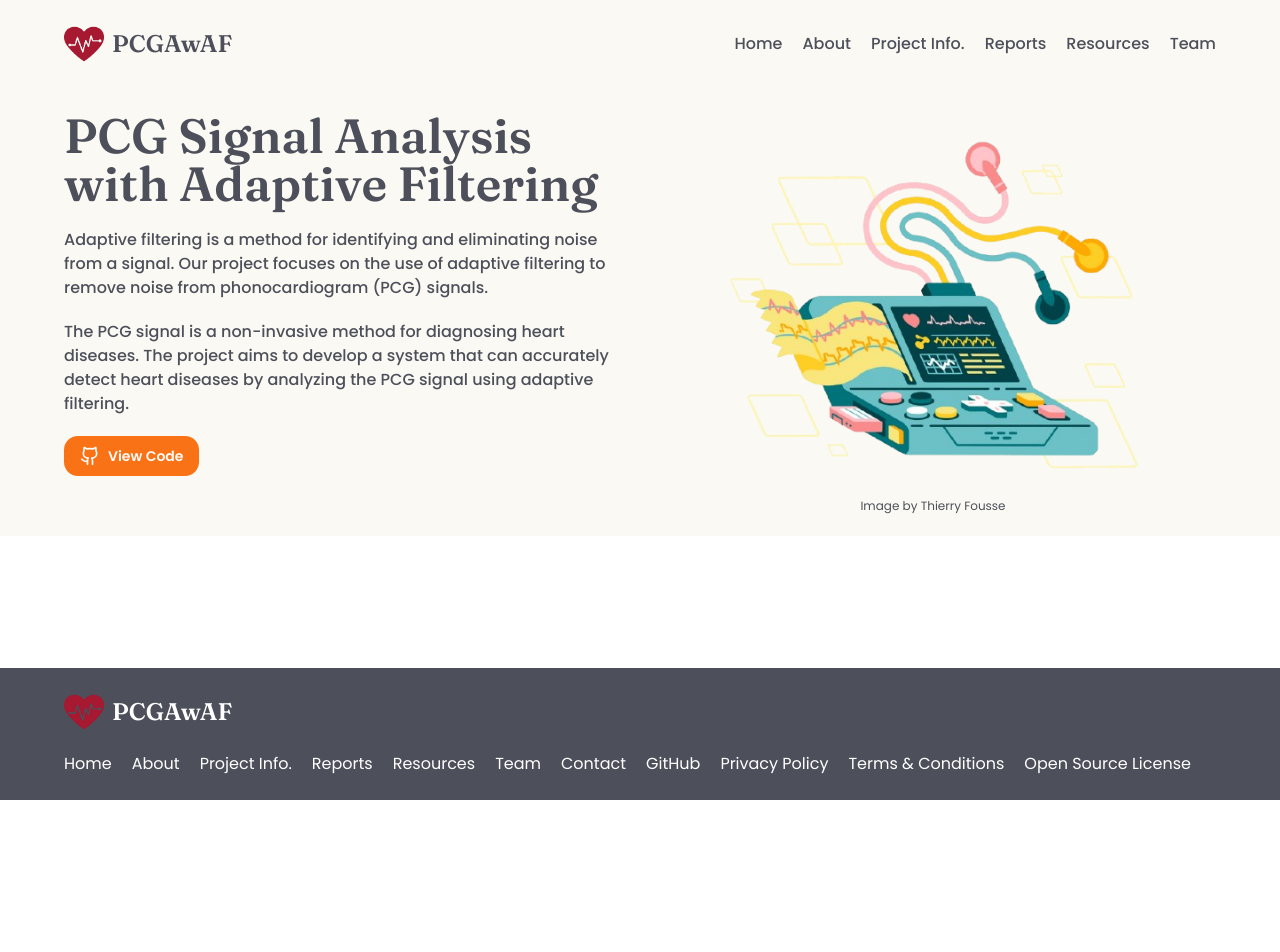
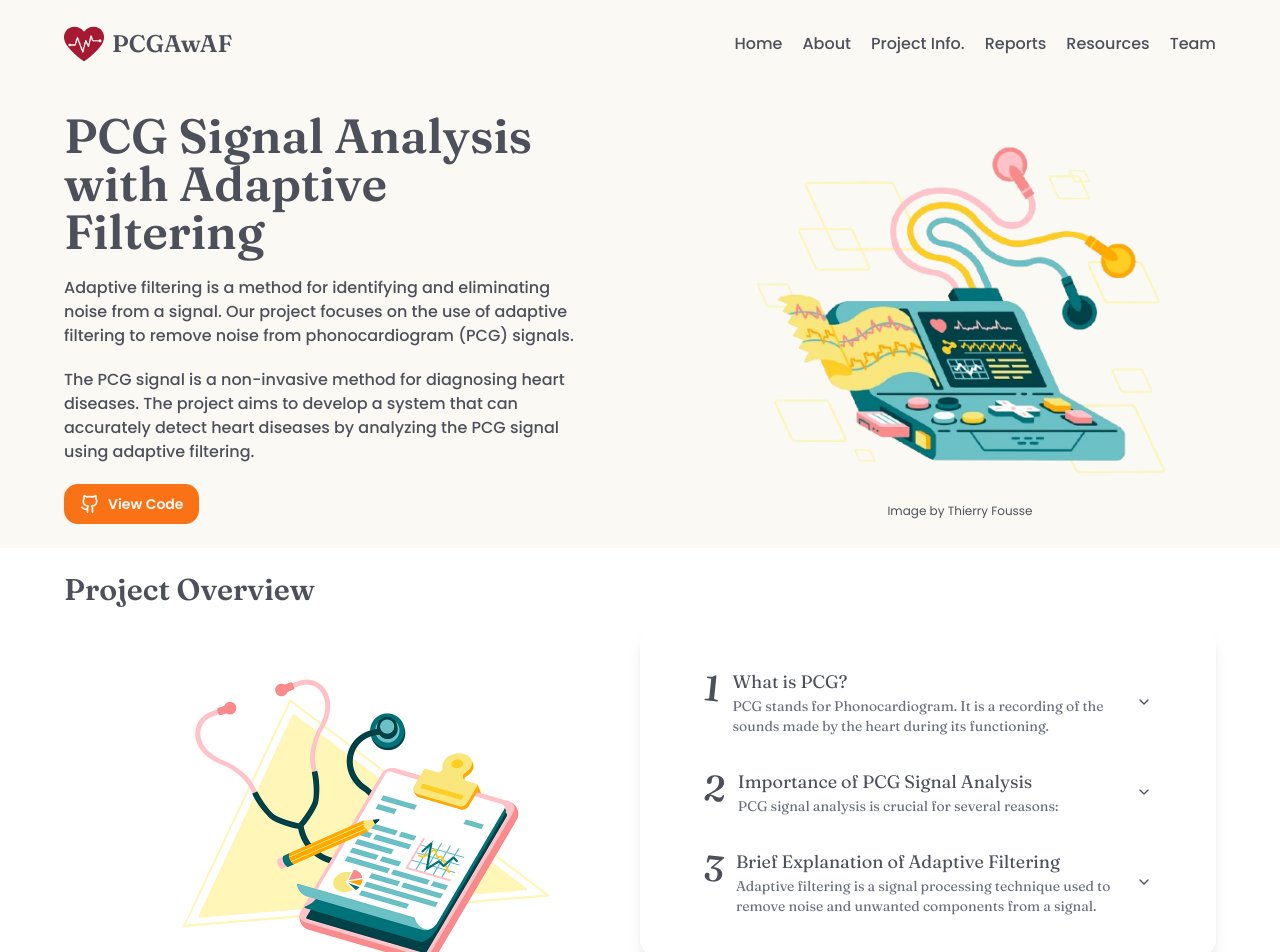
Before and after one commit to kunalkeshan/PCG-Signal-Analysis-With-Adaptive-Filtering, a Next.js app in the folder client/: page / in a window 1280 px wide. Shown: the top 952 px of the page. Before the commit the page ends 800 px from the top, so only its background shows below. Built offline with nearby package versions, Linux system fonts and the light colour scheme.

Commit message:
feat: added project overview section to home page
- closes #4

```diff
--- a/client/app/page.tsx
+++ b/client/app/page.tsx
@@ -1,10 +1,12 @@
-// Components
+// Dependencies
 import Hero from '@/components/home/hero';
+import ProjectOverview from '@/components/home/project-overview';
 
 export default function Home() {
 	return (
 		<main>
 			<Hero />
+			<ProjectOverview />
 		</main>
 	);
 }
--- a/client/components/attributed-image.tsx
+++ b/client/components/attributed-image.tsx
@@ -23,7 +23,7 @@ const AttributedImage: React.FC<Props> = ({
 	return (
 		<figure
 			className={cn(
-				'animate-float w-full h-full flex flex-col items-center justify-center',
+				'w-full h-full flex flex-col items-center justify-center',
 				figure?.className
 			)}
 		>
--- a/client/components/home/hero.tsx
+++ b/client/components/home/hero.tsx
@@ -15,9 +15,9 @@ const Hero = () => {
 	];
 
 	return (
-		<section className='bg-background w-full p-6 md:px-16'>
-			<div className='max-w-screen-xl mx-auto grid grid-cols-1 lg:grid-cols-2 gap-5'>
-				<div className='flex flex-col gap-5'>
+		<section className='bg-background w-full'>
+			<div className='max-w-screen-xl mx-auto grid grid-cols-1 lg:grid-cols-2'>
+				<div className='flex flex-col gap-5 p-6 md:px-16'>
 					<h1 className='font-heading text-5xl font-semibold'>
 						PCG Signal Analysis with Adaptive Filtering
 					</h1>
@@ -46,6 +46,7 @@ const Hero = () => {
 						alt: 'PCG Signal Analysis with Adaptive Filtering',
 						priority: true,
 					}}
+					figure={{ className: 'p-6 md:px-16 animate-float' }}
 				/>
 			</div>
 		</section>
--- /dev/null
+++ b/client/components/home/project-overview.tsx
@@ -0,0 +1,120 @@
+import React from 'react';
+
+import {
+	Accordion,
+	AccordionContent,
+	AccordionItem,
+	AccordionTrigger,
+} from '@/components/ui/accordion';
+import AttributedImage from '../attributed-image';
+
+interface ProjectOverviewDetail {
+	title: string;
+	description: string;
+	details: string[];
+}
+
+const details: ProjectOverviewDetail[] = [
+	{
+		title: 'What is PCG?',
+		description:
+			'PCG stands for Phonocardiogram. It is a recording of the sounds made by the heart during its functioning.',
+		details: [
+			'PCG captures acoustic signals produced by the mechanical action of the heart.',
+			'It primarily records two main heart sounds: S1 (associated with the closing of the mitral and tricuspid valves) and S2 (associated with the closing of the aortic and pulmonic valves).',
+			'PCG can also capture additional sounds like murmurs, which can indicate various heart conditions.',
+		],
+	},
+	{
+		title: 'Importance of PCG Signal Analysis',
+		description: 'PCG signal analysis is crucial for several reasons:',
+		details: [
+			'Non-invasive Diagnosis: PCG provides valuable information about heart function without requiring invasive procedures.',
+			'Detection of Heart Conditions: It can help in identifying various heart conditions such as valve disorders, congenital heart defects, and other cardiac abnormalities.',
+			'Complementary to Other Tests: PCG analysis complements other cardiac tests like ECG (Electrocardiogram), providing a more comprehensive view of heart health.',
+			'Continuous Monitoring: It allows for long-term monitoring of cardiac function, which is essential for tracking the progression of heart conditions or the effectiveness of treatments.',
+			'Cost-Effective: PCG recording devices are generally less expensive compared to many other cardiac imaging technologies.',
+			'However, PCG signals often contain noise from various sources (e.g., respiratory sounds, ambient noise), which can make accurate analysis challenging. This is where advanced signal processing techniques, like adaptive filtering, become crucial.',
+		],
+	},
+	{
+		title: 'Brief Explanation of Adaptive Filtering',
+		description:
+			'Adaptive filtering is a signal processing technique used to remove noise and unwanted components from a signal.',
+		details: [
+			'Dynamic Adjustment: Unlike static filters, adaptive filters can adjust their parameters in real-time based on the input signal.',
+			'Noise Reduction: It can effectively separate the desired PCG signal from various types of noise, even when the noise characteristics change over time.',
+			'Improved Signal Quality: By reducing noise, adaptive filtering enhances the quality of PCG signals, making it easier to identify important features and anomalies.',
+			'Customization: The filter can be optimized for different types of PCG signals and noise environments.',
+			'Iterative Process: The filter continuously learns from the input data, improving its performance over time.',
+		],
+	},
+];
+
+const ProjectOverview = () => {
+	return (
+		<section className='w-full max-w-screen-xl mx-auto p-6 md:px-16'>
+			<h2 className='font-heading font-semibold text-3xl'>
+				Project Overview
+			</h2>
+			<div className='w-full mt-5 grid grid-cols-1 lg:grid-cols-2'>
+				<AttributedImage
+					attribute={{
+						name: 'Thierry Fousse',
+						url: 'https://dribbble.com/shots/23134354-Clipboard',
+					}}
+					image={{
+						src: '/assets/clipboard.png',
+						alt: 'PCG Signal Analysis with Adaptive Filtering',
+						priority: true,
+					}}
+					figure={{
+						className: 'justify-start h-fit lg:sticky top-20',
+					}}
+				/>
+				<div className='shadow-lg p-6 md:px-16 rounded-2xl h-fit'>
+					<Accordion type='multiple'>
+						{details.map((detail, index) => (
+							<AccordionItem
+								key={`project-overview-item-${index}`}
+								value={detail.title}
+							>
+								<AccordionTrigger className='gap-5'>
+									<div className='text-left flex items-start gap-3'>
+										<p className='text-4xl rotate-6'>
+											{index + 1}
+										</p>
+										<div>
+											<h3 className='text-lg font-heading font-normal'>
+												{detail.title}
+											</h3>
+											<p className='font-normal text-sm text-dim-greys'>
+												{detail.description}
+											</p>
+										</div>
+									</div>
+								</AccordionTrigger>
+								<AccordionContent>
+									<ul className='list-inside list-disc flex flex-col gap-3'>
+										{detail.details.map(
+											(item, detailIndex) => (
+												<li
+													key={`project-overview-detail-${detailIndex}`}
+													className='font-medium'
+												>
+													{item}
+												</li>
+											)
+										)}
+									</ul>
+								</AccordionContent>
+							</AccordionItem>
+						))}
+					</Accordion>
+				</div>
+			</div>
+		</section>
+	);
+};
+
+export default ProjectOverview;
--- a/client/components/navbar.tsx
+++ b/client/components/navbar.tsx
@@ -9,7 +9,7 @@ import { NAVBAR_NAVIGATION } from '@/constants/navigation';
 
 const Navbar = () => {
 	return (
-		<nav className='sticky top-0 p-6 md:px-16 bg-background'>
+		<nav className='sticky top-0 p-6 md:px-16 bg-background z-50'>
 			<div className='max-w-screen-xl mx-auto flex items-center justify-between gap-10'>
 				<Link
 					href={'/'}
--- /dev/null
+++ b/client/components/ui/accordion.tsx
@@ -0,0 +1,54 @@
+'use client';
+
+import * as React from 'react';
+import * as AccordionPrimitive from '@radix-ui/react-accordion';
+import { ChevronDown } from 'lucide-react';
+
+import { cn } from '@/lib/utils';
+
+const Accordion = AccordionPrimitive.Root;
+
+const AccordionItem = React.forwardRef<
+	React.ElementRef<typeof AccordionPrimitive.Item>,
+	React.ComponentPropsWithoutRef<typeof AccordionPrimitive.Item>
+>(({ className, ...props }, ref) => (
+	<AccordionPrimitive.Item ref={ref} className={cn(className)} {...props} />
+));
+AccordionItem.displayName = 'AccordionItem';
+
+const AccordionTrigger = React.forwardRef<
+	React.ElementRef<typeof AccordionPrimitive.Trigger>,
+	React.ComponentPropsWithoutRef<typeof AccordionPrimitive.Trigger>
+>(({ className, children, ...props }, ref) => (
+	<AccordionPrimitive.Header className='flex'>
+		<AccordionPrimitive.Trigger
+			ref={ref}
+			className={cn(
+				'flex flex-1 items-center justify-between py-4 font-medium transition-all [&[data-state=open]>svg]:rotate-180',
+				className
+			)}
+			{...props}
+		>
+			{children}
+			<ChevronDown className='h-4 w-4 shrink-0 transition-transform duration-200' />
+		</AccordionPrimitive.Trigger>
+	</AccordionPrimitive.Header>
+));
+AccordionTrigger.displayName = AccordionPrimitive.Trigger.displayName;
+
+const AccordionContent = React.forwardRef<
+	React.ElementRef<typeof AccordionPrimitive.Content>,
+	React.ComponentPropsWithoutRef<typeof AccordionPrimitive.Content>
+>(({ className, children, ...props }, ref) => (
+	<AccordionPrimitive.Content
+		ref={ref}
+		className='overflow-hidden text-sm transition-all data-[state=closed]:animate-accordion-up data-[state=open]:animate-accordion-down'
+		{...props}
+	>
+		<div className={cn('pb-4 pt-0', className)}>{children}</div>
+	</AccordionPrimitive.Content>
+));
+
+AccordionContent.displayName = AccordionPrimitive.Content.displayName;
+
+export { Accordion, AccordionItem, AccordionTrigger, AccordionContent };
--- a/client/package.json
+++ b/client/package.json
@@ -9,6 +9,7 @@
     "lint": "next lint"
   },
   "dependencies": {
+    "@radix-ui/react-accordion": "^1.2.0",
     "@radix-ui/react-dialog": "^1.1.1",
     "@radix-ui/react-label": "^2.1.0",
     "@radix-ui/react-slot": "^1.1.0",
--- a/client/tailwind.config.ts
+++ b/client/tailwind.config.ts
@@ -11,7 +11,7 @@ const config = {
 	prefix: '',
 	theme: {
 		container: {
-			center: true,
+			center: 'true',
 			padding: '2rem',
 			screens: {
 				'2xl': '1400px',
@@ -56,6 +56,7 @@ const config = {
 					DEFAULT: 'hsl(var(--card))',
 					foreground: 'hsl(var(--card-foreground))',
 				},
+				'dim-greys': 'var(--dim-greys)',
 			},
 			borderRadius: {
 				lg: 'var(--radius)',
@@ -64,28 +65,52 @@ const config = {
 			},
 			keyframes: {
 				'accordion-down': {
-					from: { height: '0' },
-					to: { height: 'var(--radix-accordion-content-height)' },
+					from: {
+						height: '0',
+					},
+					to: {
+						height: 'var(--radix-accordion-content-height)',
+					},
 				},
 				'accordion-up': {
-					from: { height: 'var(--radix-accordion-content-height)' },
-					to: { height: '0' },
+					from: {
+						height: 'var(--radix-accordion-content-height)',
+					},
+					to: {
+						height: '0',
+					},
 				},
 				wiggle: {
-					'0%, 100%': { transform: 'rotate(-6deg)' },
-					'50%': { transform: 'rotate(6deg)' },
+					'0%, 100%': {
+						transform: 'rotate(-6deg)',
+					},
+					'50%': {
+						transform: 'rotate(6deg)',
+					},
 				},
 				float: {
-					'0%, 100%': { transform: 'translateY(0px)' },
-					'50%': { transform: 'translateY(8px)' },
+					'0%, 100%': {
+						transform: 'translateY(0px)',
+					},
+					'50%': {
+						transform: 'translateY(8px)',
+					},
 				},
 				zoom: {
-					'0%, 100%': { transform: 'scale(1)' },
-					'50%': { transform: 'scale(1.05)' },
+					'0%, 100%': {
+						transform: 'scale(1)',
+					},
+					'50%': {
+						transform: 'scale(1.05)',
+					},
 				},
 				beat: {
-					'0%, 100%': { transform: 'scale(1)' },
-					'30%': { transform: 'scale(1.05)' },
+					'0%, 100%': {
+						transform: 'scale(1)',
+					},
+					'30%': {
+						transform: 'scale(1.05)',
+					},
 				},
 			},
 			animation: {
```
Also changed, not shown: client/public/assets/clipboard.png (added), 1 other file (tests, documents, lock files or other folders).
